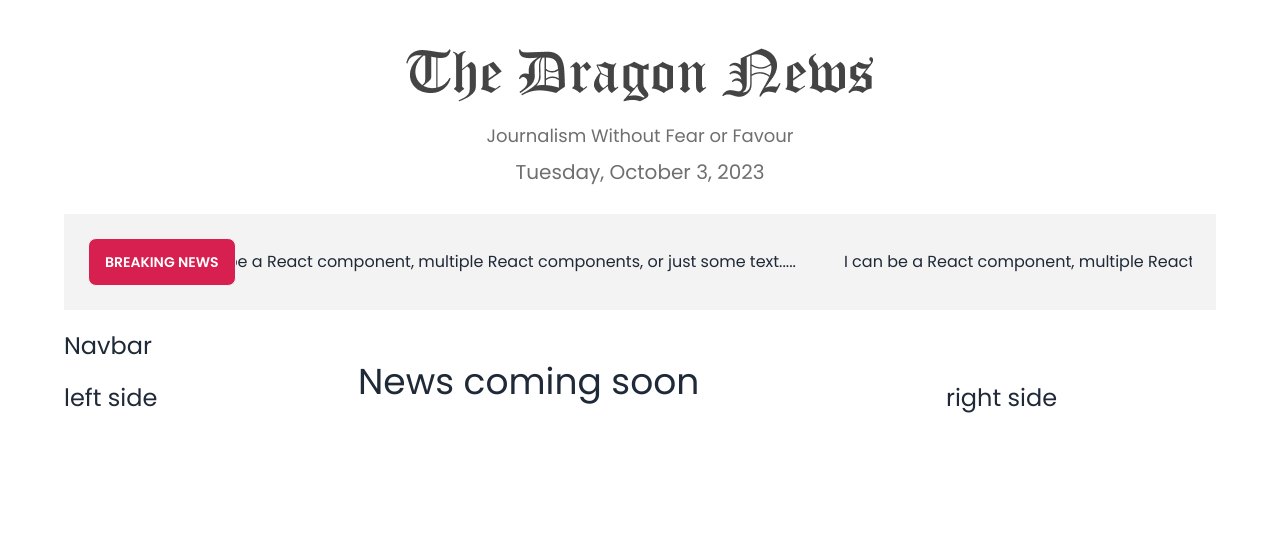
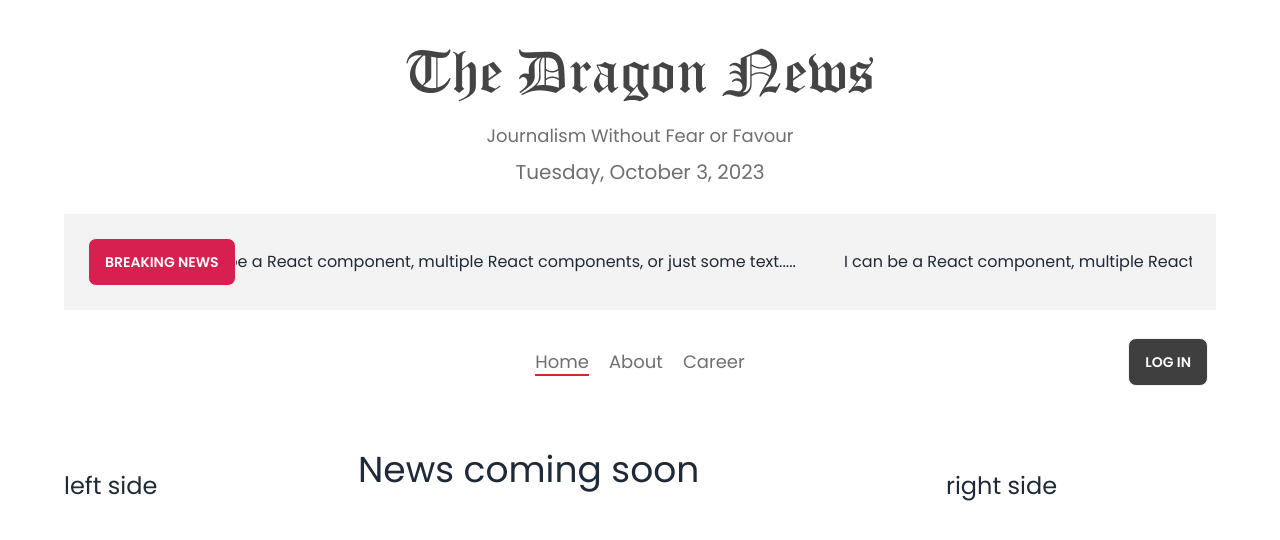
Before and after one commit to anfal11/news-website-auth, a React (Vite) app: page / in a window 1280 px wide. Shown: the top 540 px of the page. Built offline with nearby package versions, Linux system fonts and the light colour scheme.

Commit message:
errorPage added, about and career page also added, NavBar active link added and some contents of navlink has been updated

```diff
--- a/package.json
+++ b/package.json
@@ -15,6 +15,7 @@
     "react": "^18.2.0",
     "react-dom": "^18.2.0",
     "react-fast-marquee": "^1.6.1",
+    "react-icons": "^4.11.0",
     "react-router-dom": "^6.16.0"
   },
   "devDependencies": {
--- /dev/null
+++ b/src/Pages/About/About.jsx
@@ -0,0 +1,10 @@
+
+const About = () => {
+    return (
+        <div>
+            about us
+        </div>
+    );
+};
+
+export default About;
--- /dev/null
+++ b/src/Pages/Career/Career.jsx
@@ -0,0 +1,9 @@
+const Career = () => {
+    return (
+        <div>
+
+        </div>
+    );
+};
+
+export default Career;
--- /dev/null
+++ b/src/Pages/ErrorPage/ErrorPage.jsx
@@ -0,0 +1,28 @@
+import { Link } from "react-router-dom";
+
+const ErrorPage = () => {
+  return (
+    <div className="min-h-screen bg-indigo-500 bg-fixed bg-cover bg-bottom  flex justify-center items-center">
+      <div className="container mx-auto h-full flex justify-center items-center">
+        <div className="text-center text-gray-50">
+          <div className="relative ">
+            <h1 className="text-9xl mb-10 tracking-tighter-less text-shadow font-sans font-bold">
+              <span>4</span><span>0</span><span>4</span>
+            </h1>
+            <span className="absolute -top-10 text-gray-300 font-semibold mb-10">Oops!</span>
+          </div>
+          <h5 className="text-gray-300 font-semibold -mr-10 -mt-3 mb-6">Page not found</h5>
+          <p className="text-gray-100 mt-2 mb-6">We are sorry, but the page you requested was not found</p>
+          <Link
+            className="bg-green-400 px-5 py-3 text-sm shadow-sm font-medium tracking-wider text-gray-50 rounded-full hover:shadow-lg"
+            to="/"
+          >
+            Go to Home
+          </Link>
+        </div>
+      </div>
+    </div>
+  );
+};
+
+export default ErrorPage;
--- a/src/Pages/Shared/Navbar/Navbar.jsx
+++ b/src/Pages/Shared/Navbar/Navbar.jsx
@@ -1,7 +1,53 @@
+import { Link, NavLink } from "react-router-dom";
+
 const Navbar = () => {
+
+    const navLinks = <>
+    <li>
+    <NavLink className={({ isActive, isPending }) =>isPending ? "pending" : isActive ? "border-b-2 border-red-600" : ""}
+    to='/'>
+    Home
+    </NavLink>
+    </li>
+    <li>
+    <NavLink className={({ isActive, isPending }) =>isPending ? "pending" : isActive ? "border-b-2 border-red-600" : ""}
+    to='/about'>
+    About
+    </NavLink>
+    </li>
+    <li>
+    <NavLink className={({ isActive, isPending }) =>isPending ? "pending" : isActive ? "border-b-2 border-red-600" : ""}
+    to='/career'
+    >Career
+    </NavLink>
+    </li>
+    </>
     return (
-        <div className="mt-5">
-            <h2 className="text-2xl font-poppins">Navbar</h2>
+        <div className="mt-5 font-poppins mb-14">
+            <div className="navbar bg-base-100">
+  <div className="navbar-start">
+    <div className="dropdown">
+      <label tabIndex={0} className="btn btn-ghost lg:hidden">
+        <svg xmlns="http://www.w3.org/2000/svg" className="h-5 w-5" fill="none" viewBox="0 0 24 24" stroke="currentColor"><path strokeLinecap="round" strokeLinejoin="round" strokeWidth="2" d="M4 6h16M4 12h8m-8 6h16" /></svg>
+      </label>
+      <ul tabIndex={0} className="menu-sm dropdown-content mt-3 z-[1] p-2 shadow rounded-box w-52 text-[#706F6F] text-lg">
+        {
+            navLinks
+        }
+      </ul>
+    </div>
+  </div>
+  <div className="navbar-center hidden lg:flex">
+    <ul className="menu-horizontal gap-5 px-1 text-[#706F6F] text-lg">
+      {
+        navLinks
+      }
+    </ul>
+  </div>
+  <div className="navbar-end">
+    <Link to='' className="btn bg-[#403F3F] text-white hover:bg-[#403F3F]">Log In</Link>
+  </div>
+</div>
         </div>
     );
 };
--- a/src/Routes/Routes.jsx
+++ b/src/Routes/Routes.jsx
@@ -3,16 +3,30 @@ import {
   } from "react-router-dom";
 import Root from "../Layout/Root";
 import Home from "../Pages/Home/Home";
+import ErrorPage from "../Pages/ErrorPage/ErrorPage";
+import About from "../Pages/About/About";
+import Career from "../Pages/Career/Career";
 
   const routes = createBrowserRouter([
     {
       path: "/",
       element: <Root />,
-      children: [{
+      errorElement: <ErrorPage />,
+      children: [
+        {
         path: "/",
         element: <Home />,
       },
-    ]},
+      {
+        path: "/about",
+        element: <About></About>,
+      },
+      {
+        path: "/career",
+        element: <Career></Career>,
+      }
+    ]
+  },
   ]);
 
   export default routes;
```
Also changed, not shown: 1 other file (tests, documents, lock files or other folders).
